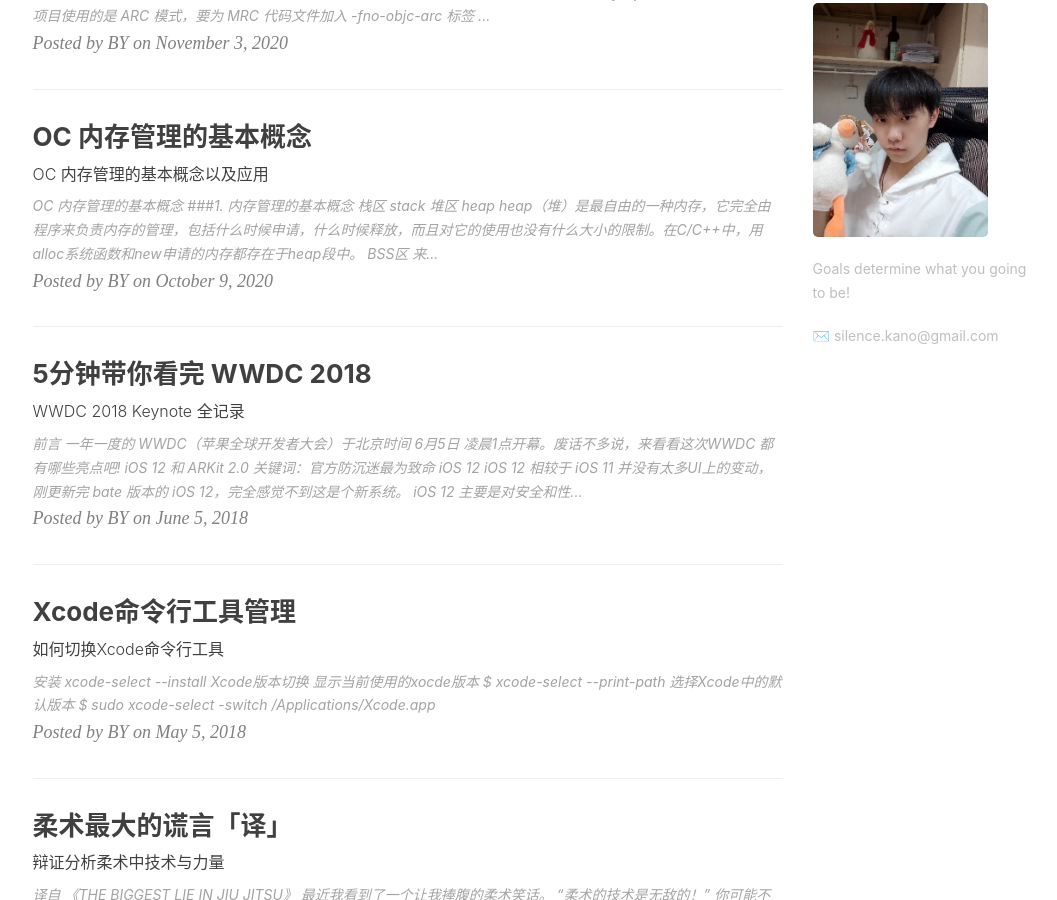
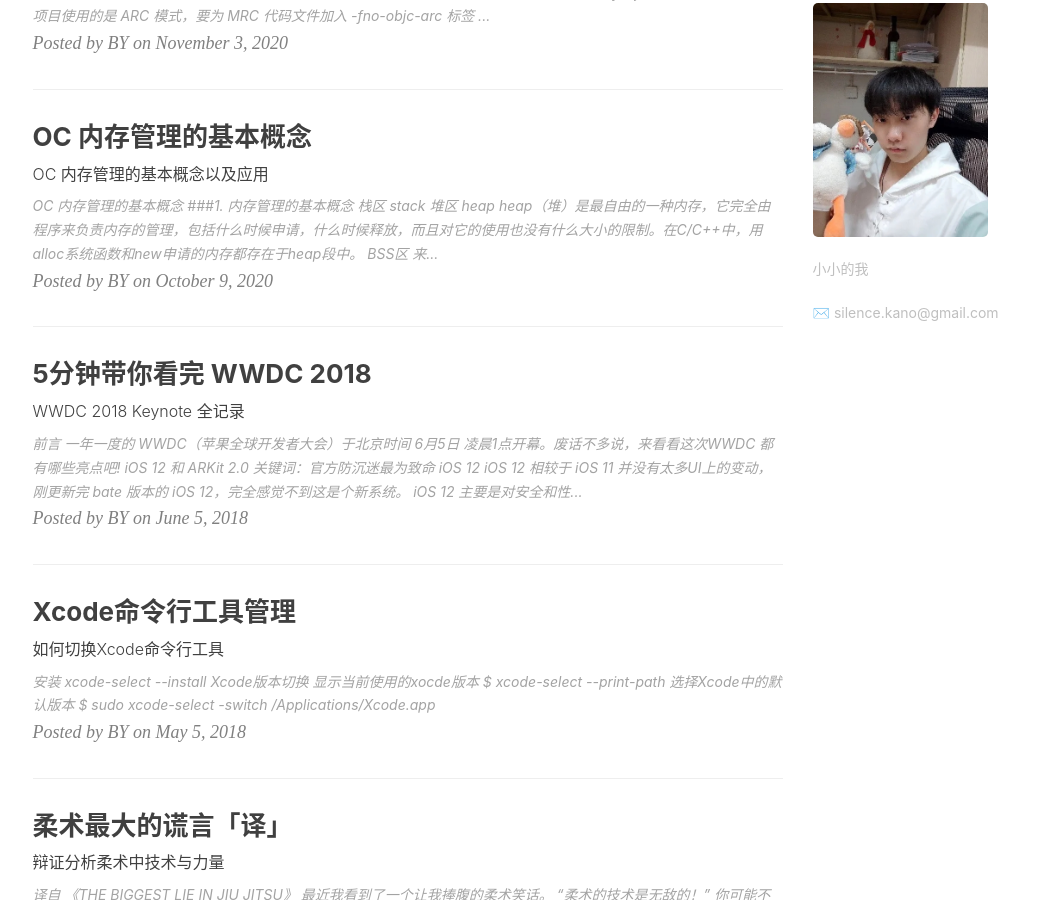
Before and after one commit to Eine-Kline/Eine-Kline.github.io, a Jekyll site: the page built from index.html, in a window 1280 px wide and 900 px high, scrolled down 847 px. Shown: the whole window, without its empty margins (135-1192 px from the left). Built offline with Jekyll 4.4.1, drawn with Linux system fonts in a browser that asks for light colours; nearby versions of some CDN libraries; the list of posts is cut into pages by our own code; comment, search, counter and statistics services are not loaded.

Commit message:
Update _config.yml

```diff
--- a/_config.yml
+++ b/_config.yml
@@ -3,7 +3,7 @@
 SEOTitle: 刘谨鸿的博客 | Eine-Kline's Blog
 header-img: img/post-bg-desk.jpg
 email: silence.kano@gmail.com
-description: "Every failure is leading towards success."
+description: "小小的我"
 keyword: "Eine-Kline's Blog, 刘谨鸿的博客, Radar, CV, mmWave"
 url: "http://Eine-Kline.github.io"          # your host, for absolute URL
 baseurl: ""      # for example, '/blog' if your blog hosted on 'host/blog'
@@ -11,7 +11,7 @@
 
 # Sidebar settings
 sidebar: true                           # whether or not using Sidebar.
-sidebar-about-description: "Goals determine what you going to be!"
+sidebar-about-description: "小小的我"
 sidebar-avatar: /img/avatar-by.jpg      # use absolute URL, seeing it's used in both `/` and `/about/`
 
 
```
